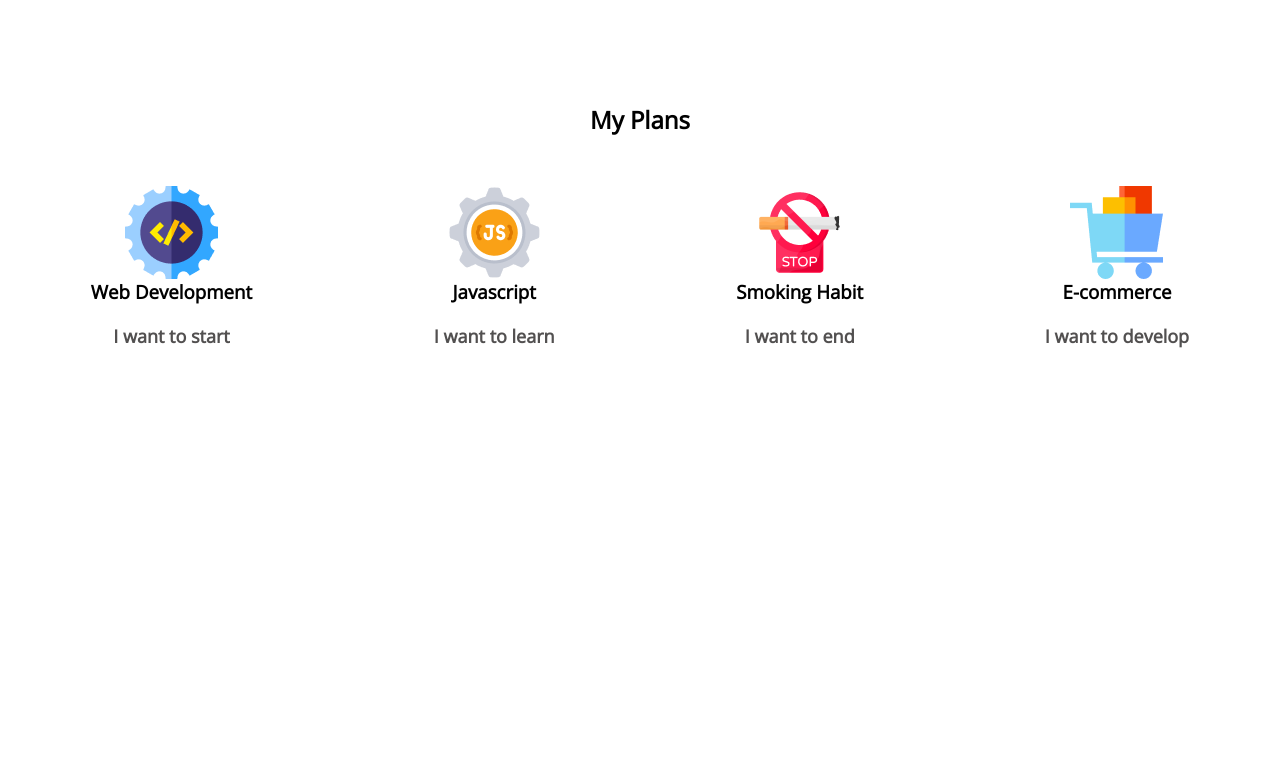
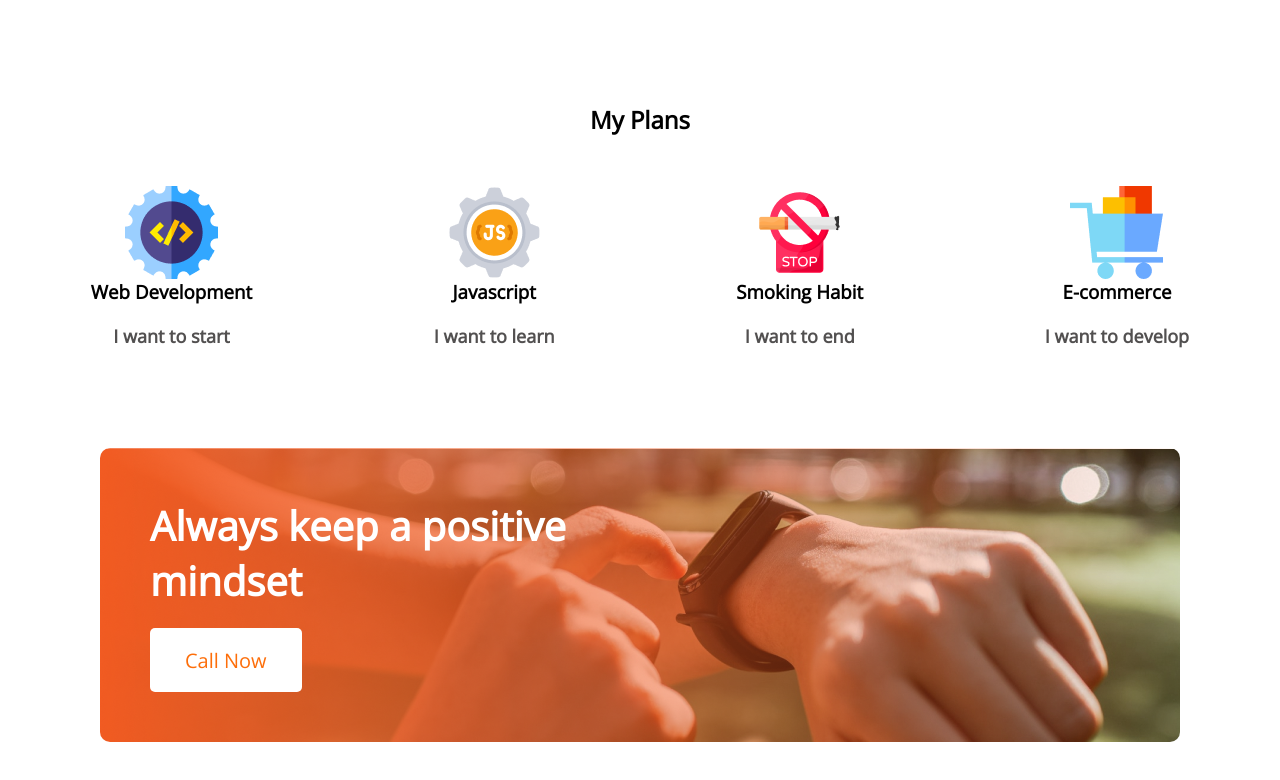
Before and after one commit to Mahmudsana06/new-year-new-me, a plain HTML site: page index.html in a window 1280 px wide. Shown: the part 1614-2394 px from the top of the page. Before the commit the page ends 1962 px from the top, so only its background shows below. Drawn offline with nearby package versions, Linux system fonts and the light colour scheme.

Commit message:
call now added

```diff
--- a/index.html
+++ b/index.html
@@ -1,13 +1,17 @@
 <!DOCTYPE html>
 <html lang="en">
+
 <head>
     <meta charset="UTF-8">
     <meta http-equiv="X-UA-Compatible" content="IE=edge">
     <meta name="viewport" content="width=device-width, initial-scale=1.0">
     <title>new year new me</title>
-    <link rel="preconnect" href="https://fonts.googleapis.com"><link rel="preconnect" href="https://fonts.gstatic.com" crossorigin><link href="https://fonts.googleapis.com/css2?family=Open+Sans&display=swap" rel="stylesheet">
+    <link rel="preconnect" href="https://fonts.googleapis.com">
+    <link rel="preconnect" href="https://fonts.gstatic.com" crossorigin>
+    <link href="https://fonts.googleapis.com/css2?family=Open+Sans&display=swap" rel="stylesheet">
     <link rel="stylesheet" href="styles/newYear.css">
 </head>
+
 <body>
     <header class="header">
         <!-- banner part -->
@@ -18,7 +22,10 @@
 
         <!-- for aligning para to right -->
         <div class="banner-para-container">
-                <p>Lorem ipsum dolor sit amet, consectetur adipisicing elit. Veniam, itaque, mollitia aliquid commodi libero accusantium facere aspernatur delectus unde similique ducimus, odit sequi porro quis temporibus voluptates! Fugit repudiandae sequi dolores veritatis, praesentium nam voluptas consectetur sunt nemo. Officia, officiis.</p>
+            <p>Lorem ipsum dolor sit amet, consectetur adipisicing elit. Veniam, itaque, mollitia aliquid commodi libero
+                accusantium facere aspernatur delectus unde similique ducimus, odit sequi porro quis temporibus
+                voluptates! Fugit repudiandae sequi dolores veritatis, praesentium nam voluptas consectetur sunt nemo.
+                Officia, officiis.</p>
         </div>
 
         <!-- for aligning btn to right -->
@@ -35,13 +42,15 @@
             </div>
             <div class="failure-container">
                 <h1 class="failure-title">My failures of previous year</h1>
-                <p class="failure-description">Lorem, ipsum dolor sit amet consectetur adipisicing elit. Odit, commodi impedit nisi dolorum id harum eaque error soluta molestiae dolorem blanditiis animi aut? Placeat, voluptatibus quae. Delectus unde atque aperiam.</p>
+                <p class="failure-description">Lorem, ipsum dolor sit amet consectetur adipisicing elit. Odit, commodi
+                    impedit nisi dolorum id harum eaque error soluta molestiae dolorem blanditiis animi aut? Placeat,
+                    voluptatibus quae. Delectus unde atque aperiam.</p>
                 <ul>
-                    <li><span class="tik">&#10003;</span>  Contrary to popular belief, is not simply.</li>
-                    <li><span class="tik">&#10003;</span>  Contrary to popular belief.</li>
-                    <li><span class="tik">&#10003;</span>  Contrary to popular , is not simply</li>
-                    <li><span class="tik">&#10003;</span>  Contrary to popular belief, is not simply.</li>
-                    <li><span class="tik">&#10003;</span>  Contrary to popular belief, is not simply.</li>
+                    <li><span class="tik">&#10003;</span> Contrary to popular belief, is not simply.</li>
+                    <li><span class="tik">&#10003;</span> Contrary to popular belief.</li>
+                    <li><span class="tik">&#10003;</span> Contrary to popular , is not simply</li>
+                    <li><span class="tik">&#10003;</span> Contrary to popular belief, is not simply.</li>
+                    <li><span class="tik">&#10003;</span> Contrary to popular belief, is not simply.</li>
                 </ul>
             </div>
         </section>
@@ -71,11 +80,20 @@
                     <h3>E-commerce</h3>
                     <p>I want to develop</p>
                 </div>
+            </div>
+        </section>
+        <!-- call now section -->
+        <section class="call-now">
+            <div class="call-now-text">
+                <h1>Always keep a positive
+                    mindset</h1>
+                <button>Call Now</button>
+            </div>
 
-            </div>
 
         </section>
     </main>
     <footer></footer>
 </body>
+
 </html>
--- a/styles/newYear.css
+++ b/styles/newYear.css
@@ -90,3 +90,32 @@
     margin-top: 20px;
     color: rgb(82, 80, 80);
 }
+
+/* call now section  */
+.call-now{
+    margin: 100px;
+    background-image: url(../images/gradient2.png),url(../images/watch.png);
+    border-radius: 10px;
+}
+.call-now-text{
+    text-align: left;
+    padding: 50px 500px 50px 50px;
+}
+
+.call-now-text h1{
+    color: #FFFFFF;
+    font-weight: 700;
+    font-size: 40px;
+}
+
+.call-now-text button{
+    height: 64px;
+    background: #FFFFFF;
+    border-radius: 5px;
+    font-weight: 300;
+    font-size: 20px;
+    color: #FD6E0A;
+    border: 0;
+    padding: 18px 35px;
+    margin-top: 20px;
+}
```
Lines whose indentation alone changed are shown as unchanged.
